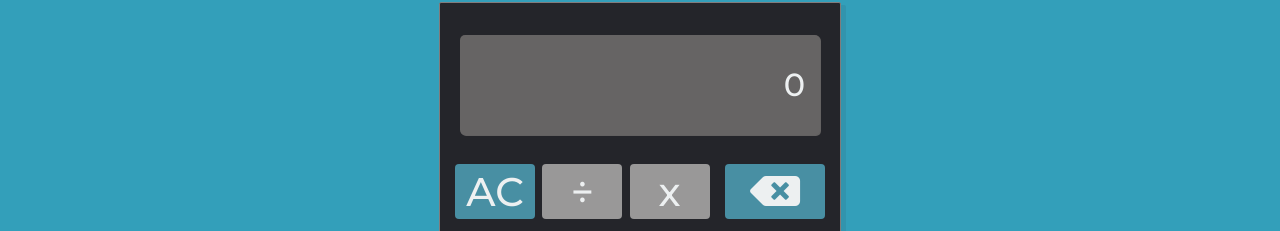
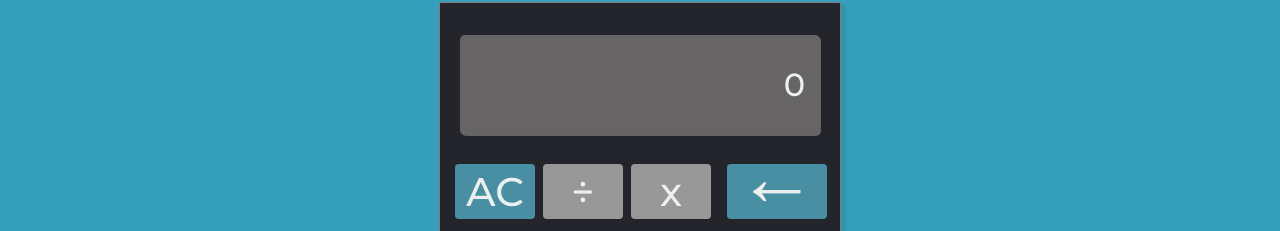
Before and after one commit to Cynto/javascript-calculator, a plain HTML site: page index.html in a window 1280 px wide. Shown: the part 122-353 px from the top of the page. Drawn offline with Linux system fonts and the light colour scheme.

Commit message:
fixed backspace button

```diff
--- a/index.html
+++ b/index.html
@@ -32,7 +32,7 @@
                     <button class="operator-top" id="clear">AC</button>
                     <button class="operator-top" id="divide">÷</button>
                     <button class="operator-top" id="multiply">x</button>
-                    <button class="operator-top" id="delete"><i class="fas fa-backspace"></i></button>
+                    <button class="operator-top" id="delete"><div>←</div></button>
 
 
                 </div>
--- a/styles.css
+++ b/styles.css
@@ -80,6 +80,8 @@ body {
 }
 #keypad-top {
     height: 50px;
+    display: flex;
+    justify-content: space-between;
 }
 #keypad-top span {
     font-size: 30px;
@@ -178,6 +180,17 @@ body {
 .operator-top:hover {
     background: rgb(172, 170, 170);
 }
+#delete {
+    display: flex;
+    justify-content: center;
+    align-items: flex-start;
+
+}
+button div {
+    font-size: 80px;
+    position: relative;
+    top: -65%;
+}
 #clear {
 
     margin-left: 5px;
@@ -235,4 +248,5 @@ footer a {
 }
 footer a:hover {
     transform: translateY(2px);
+    color:rgba(0, 136, 169, 0.8)
 }
```
